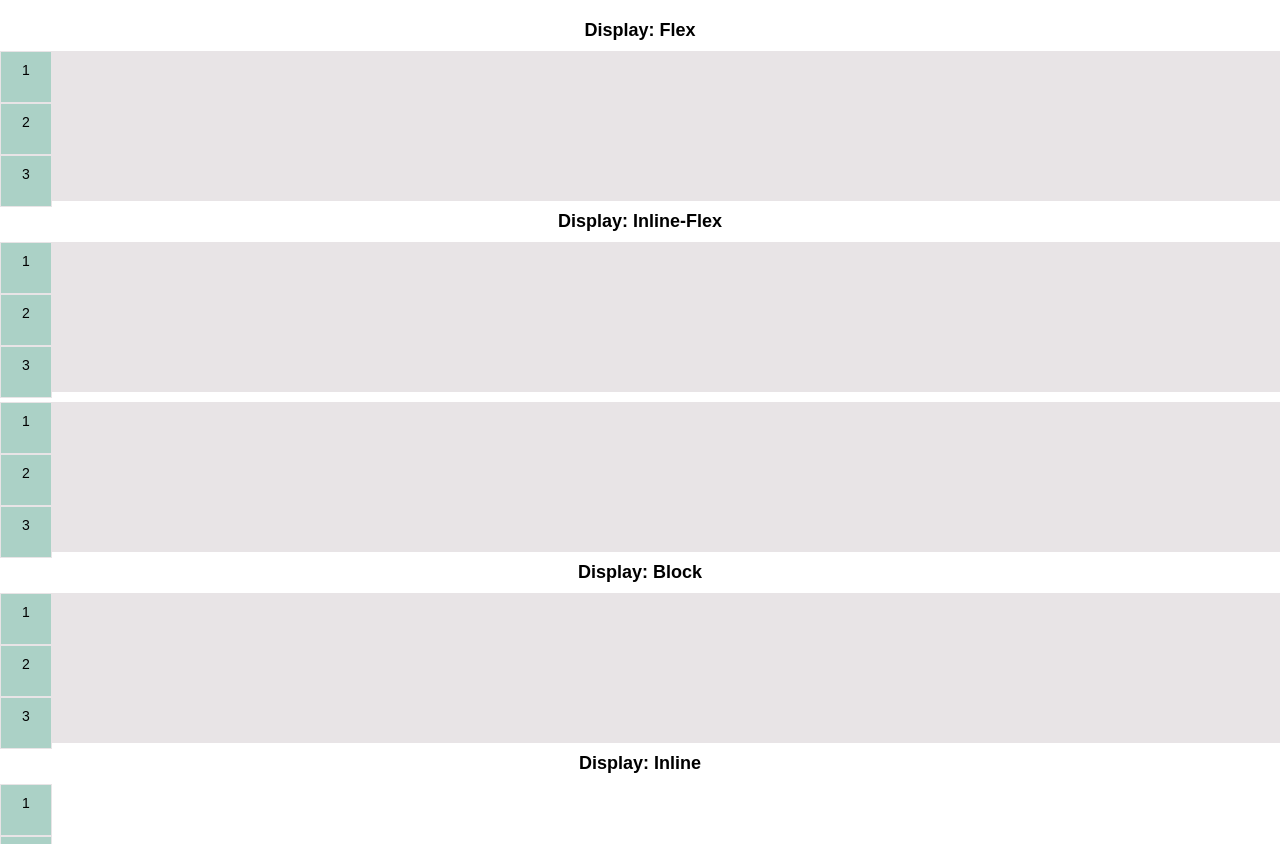
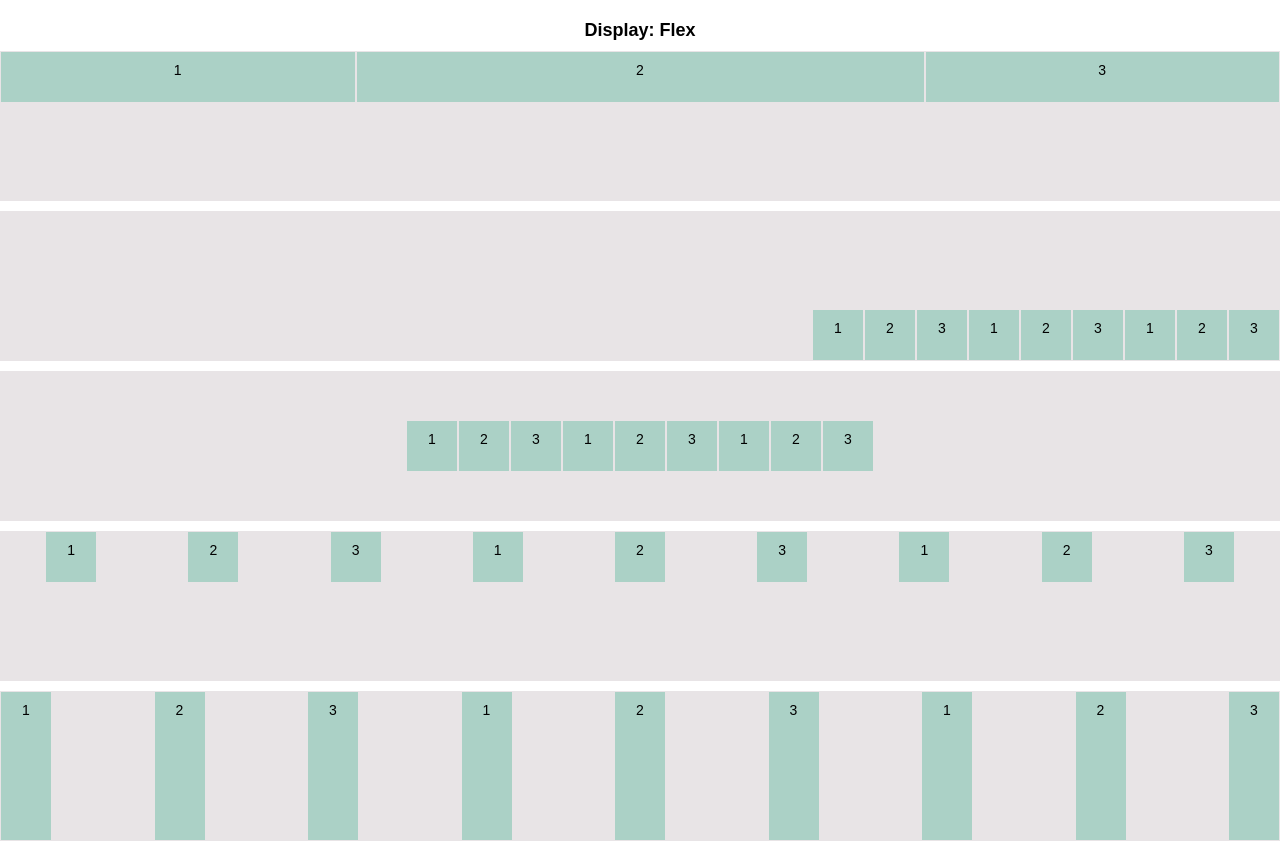
Before and after one commit to klefkovics/Kieran-L-GRC-365-HW-12, a plain HTML site: page index.html in a window 1280 px wide. Shown: the top 844 px of the page. Drawn offline with Linux system fonts and the light colour scheme.

Commit message:
Added styling to style.css

```diff
--- a/index.html
+++ b/index.html
@@ -16,8 +16,14 @@
       <div class="middle item">2</div>
       <div class="side item">3</div>
     </div>
-<!--
+
     <div class="flex end container">
+      <div class="item">1</div>
+      <div class="item">2</div>
+      <div class="item">3</div>
+      <div class="item">1</div>
+      <div class="item">2</div>
+      <div class="item">3</div>
       <div class="item">1</div>
       <div class="item">2</div>
       <div class="item">3</div>
@@ -26,9 +32,21 @@
       <div class="item">1</div>
       <div class="item">2</div>
       <div class="item">3</div>
+      <div class="item">1</div>
+      <div class="item">2</div>
+      <div class="item">3</div>
+      <div class="item">1</div>
+      <div class="item">2</div>
+      <div class="item">3</div>
     </div>
     <div class="flex around container">
-      <div class="big item">1</div>
+      <div class="item">1</div>
+      <div class="item">2</div>
+      <div class="item">3</div>
+      <div class="item">1</div>
+      <div class="item">2</div>
+      <div class="item">3</div>
+      <div class="item">1</div>
       <div class="item">2</div>
       <div class="item">3</div>
     </div>
@@ -36,8 +54,13 @@
       <div class="item">1</div>
       <div class="item">2</div>
       <div class="item">3</div>
+      <div class="item">1</div>
+      <div class="item">2</div>
+      <div class="item">3</div>
+      <div class="item">1</div>
+      <div class="item">2</div>
+      <div class="item">3</div>
     </div>
--->
 
 
 <!---Don't Mess With This Stuff---->
--- a/style.css
+++ b/style.css
@@ -17,7 +17,7 @@ body{
 }
 
 .item {
-  height: 30px;
+  min-height: 30px;
   width: 30px;
   border: 1px solid #e8e4e6;
   background-color: #abd1c6;
@@ -31,39 +31,58 @@ body{
 }
 
 .flex{
-
+  display: flex;
 }
 
 .infl {
-
+  display: inline-flex;
 }
 
 .start {
-
+  justify-content: flex-start;
+  align-items: flex-start;
 }
 
 .end {
-
+  justify-content: flex-end;
+  align-items: flex-end;
+  align-content: flex-end;
 }
 
 .center {
-
+  justify-content: center;
+  align-items: center;
+  align-content: center;
 }
 
 .around {
-
+  justify-content: space-around;
+  align-items: baseline;
+  align-content: space-around;
 }
 
 .between {
-
+  justify-content: space-between;
+  align-items: stretch;
+  align-content: space-between;
 }
 
 .side {
-
+  /*
+  flex-grow: 1;
+  flex-shrink: 2;
+  flex-basis: 80px;
+  */
+  flex: 1 2 80px;
 }
 
 .middle {
-
+  /*
+  flex-grow: 2;
+  flex-shrink: 1;
+  flex-basis: 40px;
+  */
+  flex: 2 1 40px;
 }
 
 
```
